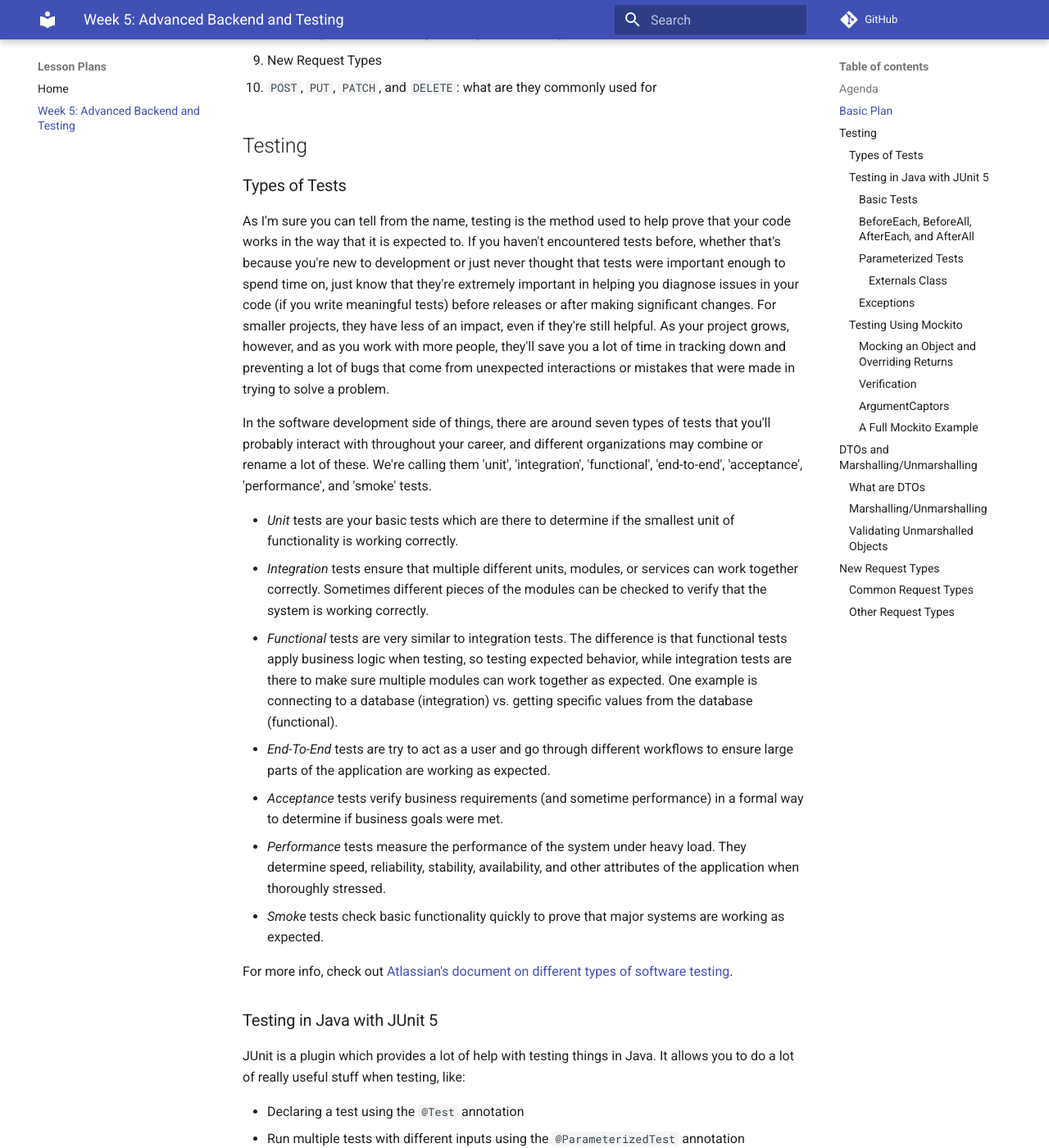
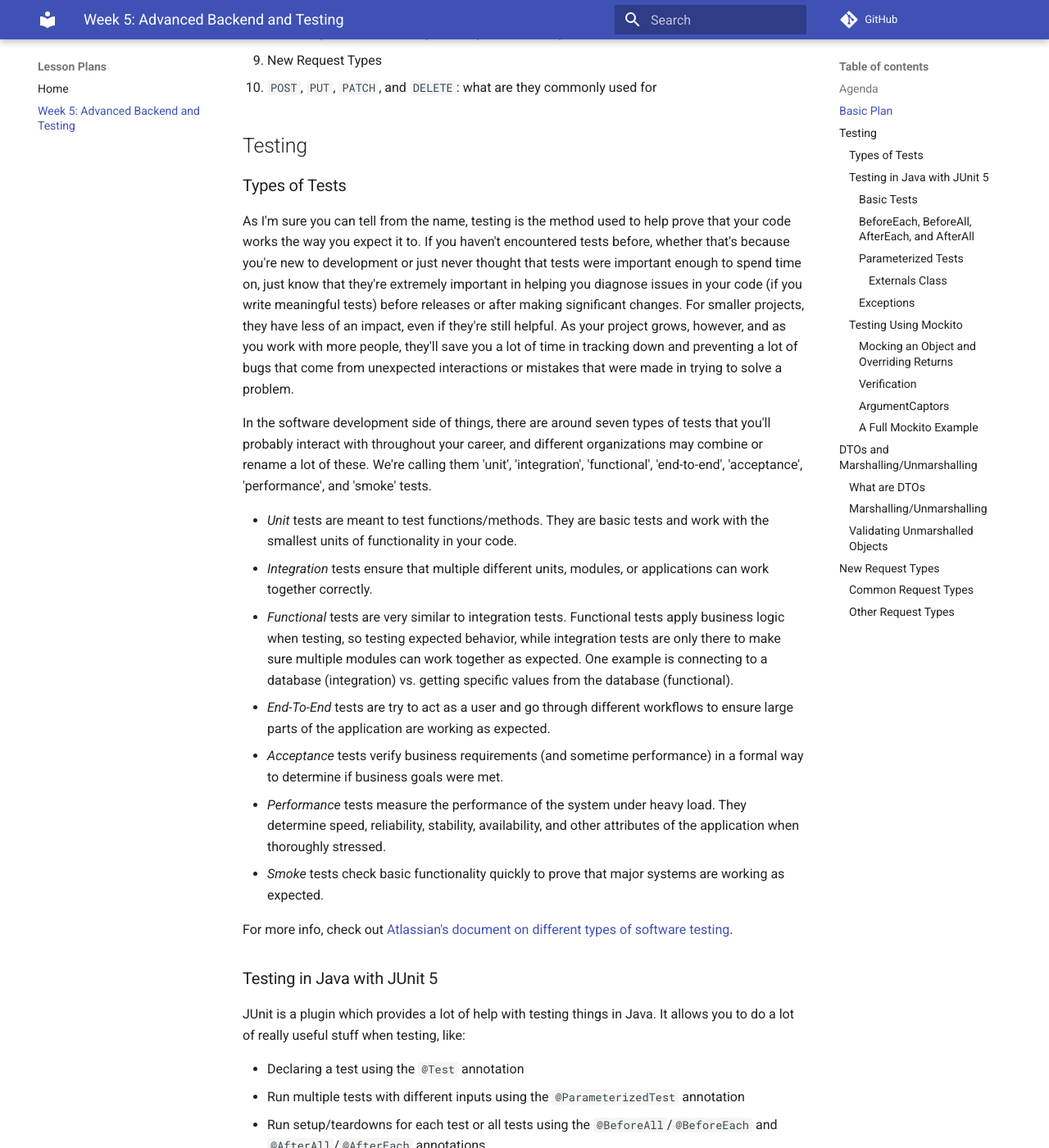
Before and after one commit to Code-4-Community/learning-resources, an MkDocs documentation site: the page built from docs/lesson-plans/week-5.md, in a window 1280 px wide and 1400 px high, scrolled down 1208 px. Shown: the whole window at 82% size. Built offline with MkDocs 1.6.1 and Material for MkDocs 9.7.7, drawn with Linux system fonts in a browser that asks for light colours; comment, search, counter and statistics services are not loaded.

Commit message:
Clean up wording of some terms

```diff
--- a/docs/lesson-plans/week-5.md
+++ b/docs/lesson-plans/week-5.md
@@ -39,8 +39,8 @@
 
 ### Types of Tests
 
-As I'm sure you can tell from the name, testing is the method used to help prove that your code works in the way that
-it is expected to. If you haven't encountered tests before, whether that's because you're new to development or just never thought
+As I'm sure you can tell from the name, testing is the method used to help prove that your code works the way you expect
+it to. If you haven't encountered tests before, whether that's because you're new to development or just never thought
 that tests were important enough to spend time on, just know that they're extremely important in helping you
 diagnose issues in your code (if you write meaningful tests) before releases or after making significant changes.
 For smaller projects, they have less of an impact, even if they're still helpful. As your project grows, however, and as
@@ -51,12 +51,11 @@ In the software development side of things, there are around seven types of test
 your career, and different organizations may combine or rename a lot of these. We're calling them 'unit', 'integration',
 'functional', 'end-to-end', 'acceptance', 'performance', and 'smoke' tests.
 
-- *Unit* tests are your basic tests which are there to determine if the smallest unit of functionality
-is working correctly.
-- *Integration* tests ensure that multiple different units, modules, or services can work together correctly. Sometimes
-different pieces of the modules can be checked to verify that the system is working correctly.
-- *Functional* tests are very similar to integration tests. The difference is that functional tests apply business
-logic when testing, so testing expected behavior, while integration tests are there to make sure multiple modules
+- *Unit* tests are meant to test functions/methods. They are basic tests and work with the smallest units of
+functionality in your code.
+- *Integration* tests ensure that multiple different units, modules, or applications can work together correctly.
+- *Functional* tests are very similar to integration tests. Functional tests apply business
+logic when testing, so testing expected behavior, while integration tests are only there to make sure multiple modules
 can work together as expected. One example is connecting to a database (integration) vs. getting specific values from
 the database (functional).
 - *End-To-End* tests are try to act as a user and go through different workflows to ensure large
```
